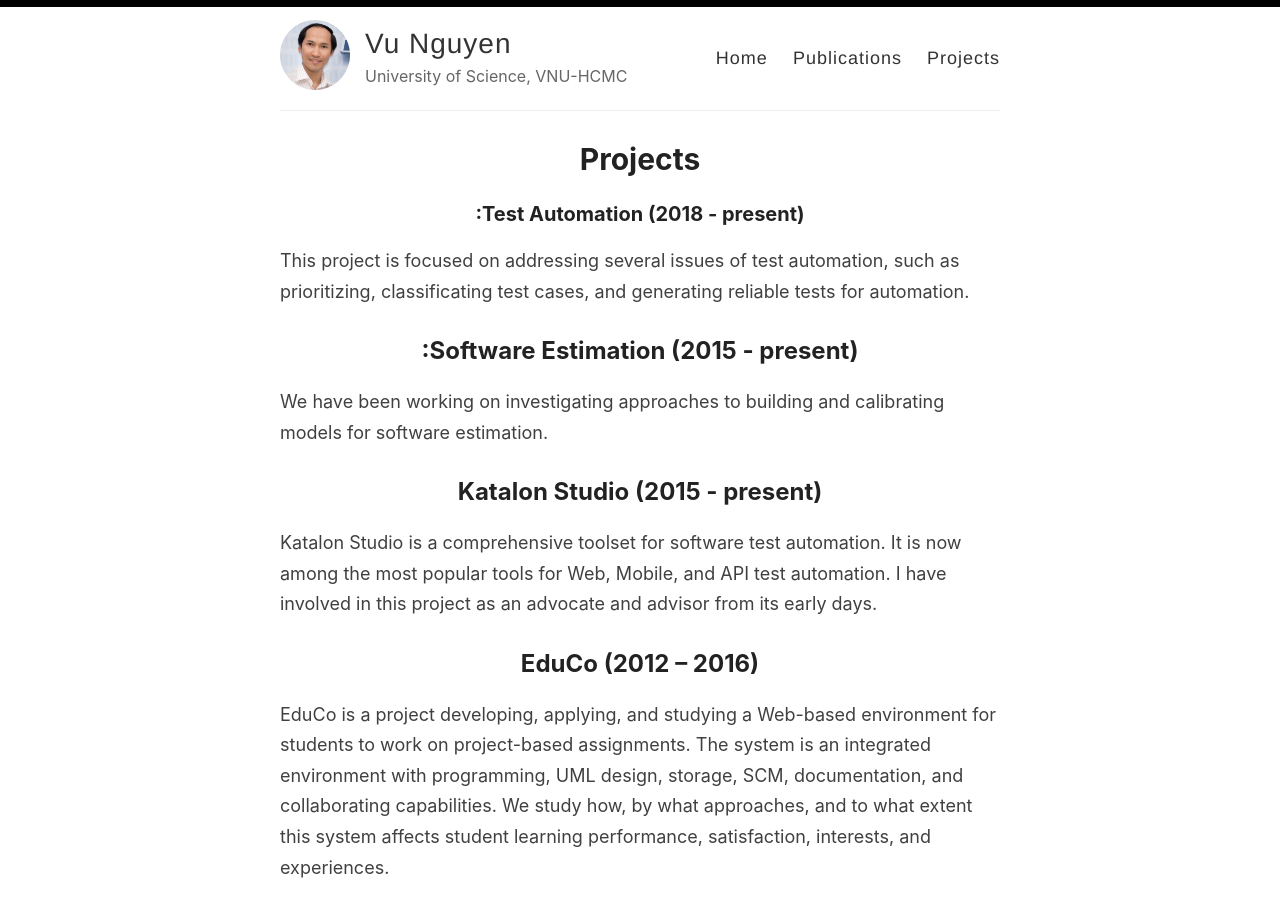
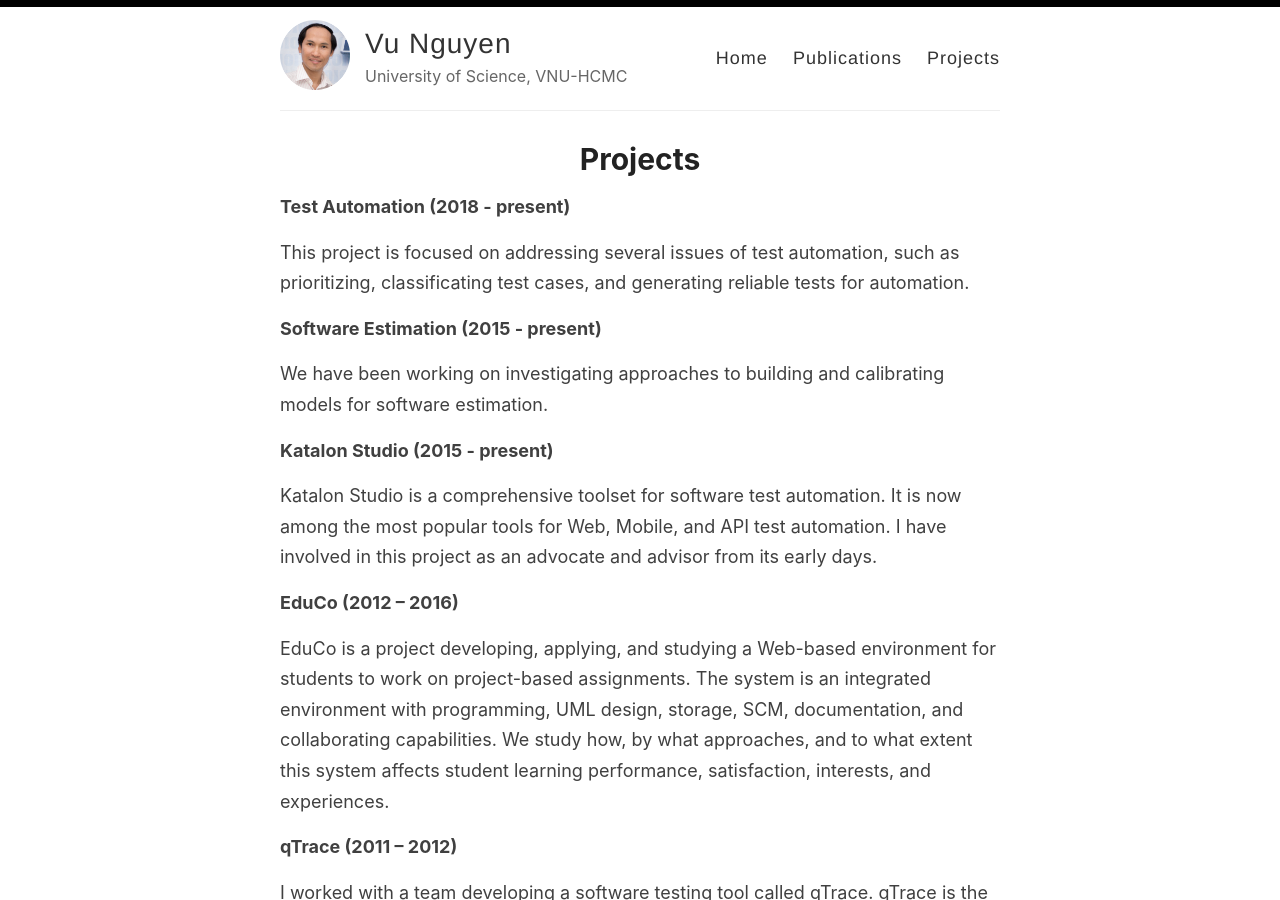
Before and after one commit to vuqngit/vuqngit.github.io, a Jekyll site: the page built from _pages/projects.md, in a window 1280 px wide and 900 px high. Built offline with Jekyll 4.4.1, drawn with Linux system fonts in a browser that asks for light colours.

```diff
--- a/_pages/projects.md
+++ b/_pages/projects.md
@@ -4,42 +4,42 @@ title: Projects
 permalink: /projects/
 ---
 
-### :Test Automation (2018 - present)
+**Test Automation (2018 - present)**
 
 This project is focused on addressing several issues of test automation, such as prioritizing, classificating test cases, and generating reliable tests for automation.
 
-## :Software Estimation (2015 - present)
+**Software Estimation (2015 - present)**
 
 We have been working on investigating approaches to building and calibrating models for software estimation.
 
-## Katalon Studio (2015 - present)
+**Katalon Studio (2015 - present)**
 
 Katalon Studio is a comprehensive toolset for software test automation. It is now among the most popular tools for Web, Mobile, and API test automation. I have involved in this project as an advocate and advisor from its early days.
 
-## EduCo (2012 – 2016)
+**EduCo (2012 – 2016)**
 
 EduCo is a project developing, applying, and studying a Web-based environment for students to work on project-based assignments. The system is an integrated environment with programming, UML design, storage, SCM, documentation, and collaborating capabilities. We study how, by what approaches, and to what extent this system affects student learning performance, satisfaction, interests, and experiences.
 
-## qTrace (2011 – 2012)
+**qTrace (2011 – 2012)**
 
 I worked with a team developing a software testing tool called qTrace. qTrace is the software testing tool that allows users to record a sequence of steps leading to a defect, to update recorded defect information, and to post it to a defect management system. Information recorded along with the defect including screens, objects, and types of actions among others helps developers to investigate the defect easily. Users can also use it for documentation purposes such as writing user manual, online help, and training courses. For further information, refer to the product website at www.qasymphony.com.
 
-## COCOMO (2006 – 2010)
+**COCOMO (2006 – 2010)**
 
 Cost Constructive MOdel (COCOMO) is a software estimation model designed to estimate the cost of software projects and to reason about the cost estimates in connection with the software product, platform, and personnel attributes. The model was originally created by Dr. Barry Boehm and published in his classic software engineering book Software Engineering Economics in 1981. The latest release, COCOMO II, was published by Dr. Boehm and his colleagues at the Center for Systems and Software Engineering in 2000.
 
 I was with the COCOMO research group which focuses on developing, extending, and calibrating the model and its derived suite of models. The group also provides technical supports to the community of model adopters. An international forum on COCOMO and cost modeling is held annually to discuss and showcase findings as well as experiences on the topic. Upcoming and past events about COCOMO can be found in CSSE Events. Refer to the COCOMO home page for further information.
 
-## CodeCount (2006 – 2010)
+**CodeCount (2006 – 2010)**
 
 CodeCount is a multi-year project developing and maintaining a code counting tool called Unified CodeCount or UCC. The tool is used to determine the source code measures such as Source lines of Code (SLOC) and complexity. It is also used to compare and determine differentials between two versions of the source code. The tool has been used widely in the industry with over 2000 copies downloaded annually.
 
 I was part of the team that included students from USC in collaboration with professionals from The Aerospace Corporation and Northrop Grumman.
 
-## IBM Self-Check (May 2009 – 2010)
+**IBM Self-Check (May 2009 – 2010)**
 
 I joined an IBM team in May 2009 as an intern to develop a product called Self-Check. Self-Check allows software developers to retrospect their project execution and suggest areas of improvement for future project stages. The tool uses fascinating Jazz technologies introduced by IBM.
 
-## Projects at CSC Vietnam (now DXC Technology)
+**Projects at CSC Vietnam (now DXC Technology)**
 
 I worked on Softsim, SoftBrands, and a few other projects while I was at CSC Vietnam.
```
